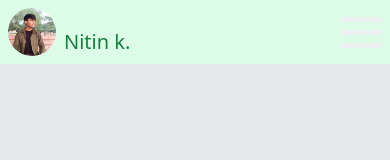
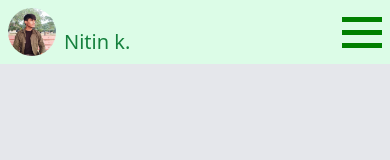
Before and after one commit to Nitinkumar2905/Portfolio, a website built with Vite: page index.html in a window 390 px wide. Built offline with nearby package versions, Linux system fonts and the light colour scheme.

Commit message:
input.css

```diff
--- a/input.css
+++ b/input.css
@@ -48,7 +48,7 @@
 .hamburger .line {
   width: 40px;
   height: 5px;
-  background-color: #ecf0f1;
+  background-color: green;
   display: block;
   margin: 8px auto;
   -webkit-transition: all 0.3s ease-in-out;
```
